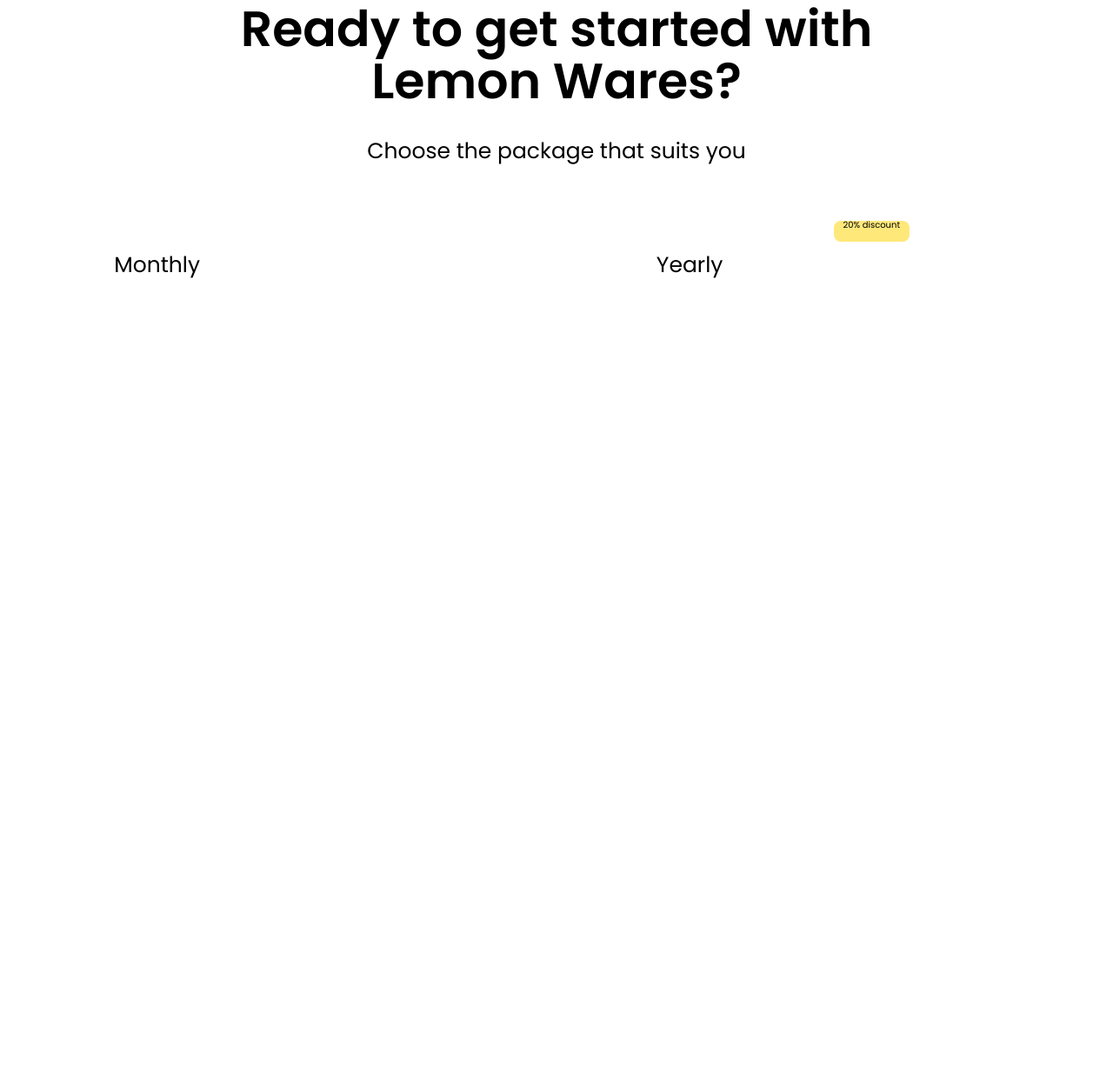
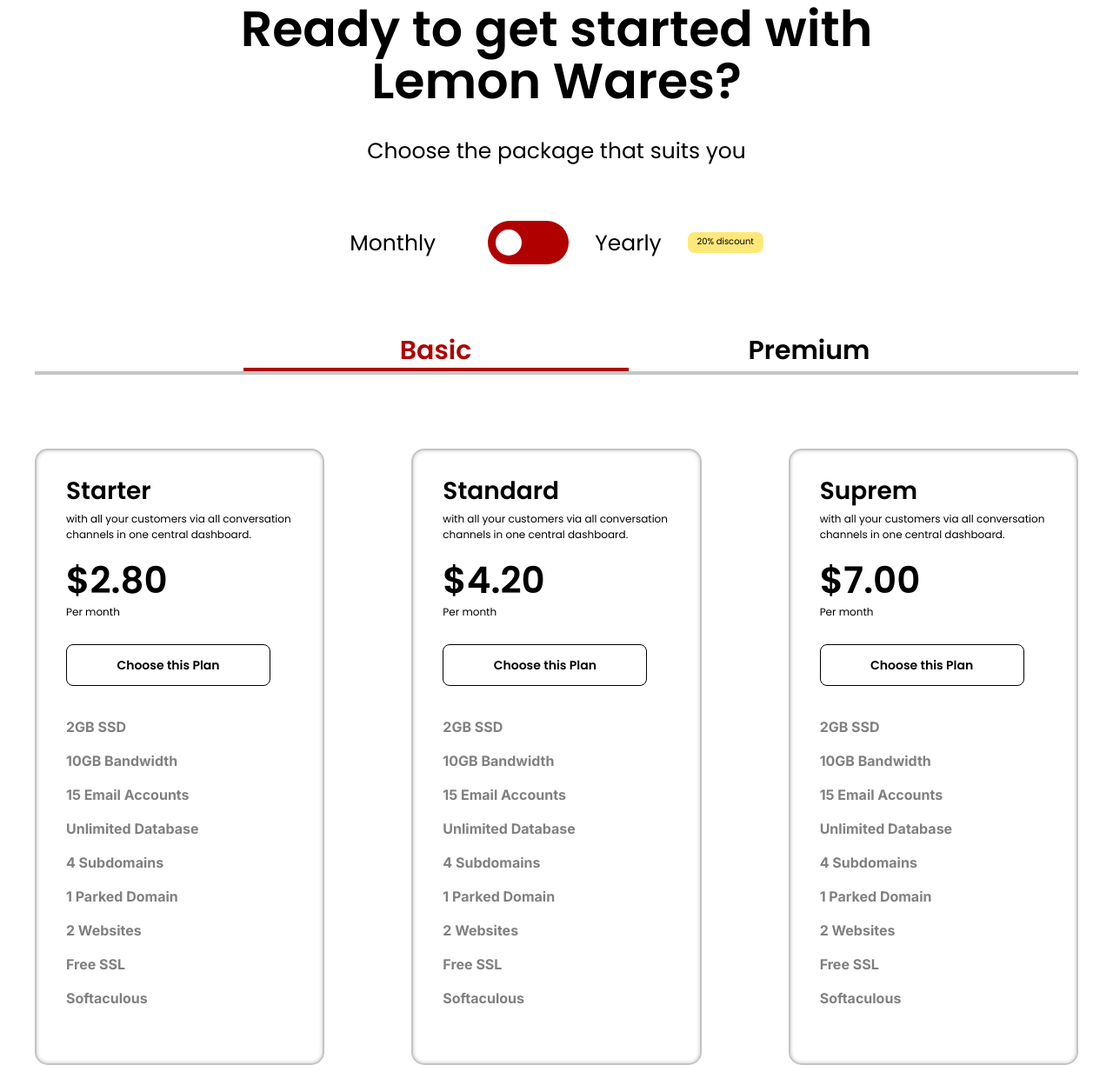
Before and after one commit to Vatrushka20/lemonWares, a plain HTML site: page index.html in a window 1280 px wide. Shown: the part 1504-2729 px from the top of the page at 87% size. Before the commit the page ends 1889 px from the top, so only its background shows below. Drawn offline with Linux system fonts and the light colour scheme.

Commit message:
add new part price

```diff
--- a/index.html
+++ b/index.html
@@ -116,16 +116,86 @@
     </div>
 
     <div class="packages container">
-        <div><h2 class="secondaryTitlePoppins">Ready to get started with
-            <br/>Lemon Wares?</h2>
-            <p class="description">Choose the package that suits you</p>
+        <section class="question">
+            <h2 class="secondaryTitlePoppins">Ready to get started with
+                <br/>Lemon Wares?</h2>
+            <p class="information">Choose the package that suits you</p>
+        </section>
+        <section class="content">
+            <p class="proposal">Monthly</p>
+            <input class="toggle" type="checkbox" id="switch"/><label for="switch">Toggle</label>
+            <p class="proposal">Yearly</p>
+            <p class="discount">20% discount</p>
+        </section>
+    </div>
+
+    <div class="price container">
+        <div class="types">
+            <h3 class="type active">Basic</h3>
+            <h3 class="type">Premium</h3>
         </div>
-        <div class="content">
-            <p class="description">Monthly</p>
-            <button class="toggle"></button>
-            <p class="description">Yearly</p>
-            <p class="text">20% discount</p>
+
+        <div class="plans">
+            <section class="plan">
+                <h3 class="subtitle">Starter</h3>
+                <p class="description">with all your customers via all conversation channels in one central
+                    dashboard.</p>
+                <h3 class="cost">$2.80</h3>
+                <p class="description">Per month</p>
+                <button class="secondaryButton button">Choose this Plan</button>
+                <ul class="items">
+                    <li><p class="item">2GB SSD</p></li>
+                    <li><p class="item">10GB Bandwidth</p></li>
+                    <li><p class="item">15 Email Accounts</p></li>
+                    <li><p class="item">Unlimited Database</p></li>
+                    <li><p class="item">4 Subdomains</p></li>
+                    <li><p class="item">1 Parked Domain</p></li>
+                    <li><p class="item">2 Websites</p></li>
+                    <li><p class="item">Free SSL</p></li>
+                    <li><p class="item">Softaculous</p></li>
+                </ul>
+            </section>
+            <section class="plan">
+                <h3 class="subtitle">Standard</h3>
+                <p class="description">with all your customers via all conversation channels in one central
+                    dashboard.</p>
+                <h3 class="cost">$4.20</h3>
+                <p class="description">Per month</p>
+                <button class="secondaryButton button">Choose this Plan</button>
+                <ul class="items">
+                    <li><p class="item">2GB SSD</p></li>
+                    <li><p class="item">10GB Bandwidth</p></li>
+                    <li><p class="item">15 Email Accounts</p></li>
+                    <li><p class="item">Unlimited Database</p></li>
+                    <li><p class="item">4 Subdomains</p></li>
+                    <li><p class="item">1 Parked Domain</p></li>
+                    <li><p class="item">2 Websites</p></li>
+                    <li><p class="item">Free SSL</p></li>
+                    <li><p class="item">Softaculous</p></li>
+                </ul>
+            </section>
+            <section class="plan">
+                <h3 class="subtitle">Suprem</h3>
+                <p class="description">with all your customers via all conversation channels in one central
+                    dashboard.</p>
+                <h3 class="cost">$7.00</h3>
+                <p class="description">Per month</p>
+                <button class="secondaryButton button">Choose this Plan</button>
+                <ul class="items">
+                    <li><p class="item">2GB SSD</p></li>
+                    <li><p class="item">10GB Bandwidth</p></li>
+                    <li><p class="item">15 Email Accounts</p></li>
+                    <li><p class="item">Unlimited Database</p></li>
+                    <li><p class="item">4 Subdomains</p></li>
+                    <li><p class="item">1 Parked Domain</p></li>
+                    <li><p class="item">2 Websites</p></li>
+                    <li><p class="item">Free SSL</p></li>
+                    <li><p class="item">Softaculous</p></li>
+                </ul>
+            </section>
+
         </div>
+
     </div>
 </main>
 </body>
--- a/styles.css
+++ b/styles.css
@@ -4,9 +4,9 @@
     margin: auto;
 }
 
+
 .primaryTitle {
     font-family: 'Poppins', sans-serif;
-    font-style: normal;
     font-weight: 700;
     font-size: 64px;
     line-height: 78px;
@@ -15,7 +15,6 @@
 
 .secondaryTitlePoppins {
     font-family: 'Poppins', sans-serif;
-    font-style: normal;
     font-weight: 600;
     font-size: 57px;
     line-height: 60px;
@@ -24,7 +23,6 @@
 
 .secondaryTitleInter {
     font-family: 'Inter', sans-serif;
-    font-style: normal;
     font-weight: 800;
     font-size: 48px;
     line-height: 64px;
@@ -252,18 +250,21 @@
     color: #000000;
 }
 
-.packages {
+.packages .question {
     text-align: center;
 }
 
 .packages .content {
-    display: grid;
-    grid-template-columns: 1fr 1fr 1fr 1fr;
-    grid-gap: 25px;
+    display: flex;
+    flex-direction: row;
+    gap: 30px;
+    justify-content: center;
+    align-items: center;
 }
 
-.packages .description {
+.packages .information {
     font-family: 'Poppins', sans-serif;
+    font-style: normal;
     font-weight: 400;
     font-size: 25px;
     line-height: 25px;
@@ -272,19 +273,150 @@
     padding-bottom: 68px;
 }
 
-.packages .content .text {
+.packages .content .proposal {
+
+    font-family: 'Poppins', sans-serif;
+    font-weight: 400;
+    font-size: 25px;
+    line-height: 25px;
+    text-align: center;
+    color: #000000;
+}
+
+.packages .content .discount {
     font-family: 'Poppins', sans-serif;
     font-weight: 500;
     font-size: 10px;
-    line-height: 9px;
+    line-height: 22px;
+    text-align: center;
     color: #000000;
     width: 87px;
     height: 24px;
     background: #FFE87A;
     border-radius: 8px;
+}
+
+
+
+label {
+    cursor: pointer;
+    text-indent: -9999px;
+    width: 93px;
+    height: 50px;
+    background: #B00000;
+    display: block;
+    border-radius: 100px;
+    position: relative;
+}
+
+label:after {
+    content: '';
+    position: absolute;
+    top: 10px;
+    left: 9px;
+    width: 30px;
+    height: 30px;
+    background: white;
+    border-radius: 90px;
+    transition: 0.4s;
+}
+
+input:checked + label {
+    background: #B00000;
+}
+
+input:checked + label:after {
+    left: calc(100% - 5px);
+    transform: translateX(-100%);
+}
+
+
+
+.price .types {
+    display: flex;
+    flex-direction: row;
+    justify-content: center;
+    gap: 138px;
+    font-family: 'Poppins', sans-serif;
+    font-weight: 600;
+    font-size: 30px;
+    line-height: 40px;
+    color: #000000;
+    border-bottom: 4px solid #C4C4C4;
+    /*width: 856px;*/
+}
+
+.price .types .active {
+    border-bottom: 4px solid #B00000;
+    color: #B00000;
+    width: 443px;
     text-align: center;
 }
 
+.price .plans {
+    display: grid;
+    grid-template-columns: 1fr 1fr 1fr;
+    grid-gap: 100px;
+    margin-top: 85px;
+
+}
+
+.price .plans .plan {
+    box-sizing: border-box;
+    border: 2px solid #C4C4C4;
+    box-shadow: inset 0 0 4px rgba(0, 0, 0, 0.25);
+    border-radius: 15px;
+    padding: 34px 29px 48px 34px;
+}
+
+.price .plan .subtitle {
+    font-family: 'Poppins', sans-serif;
+    font-weight: 600;
+    font-size: 28px;
+    line-height: 25px;
+    color: #000000;
+    padding-bottom: 11px;
+}
+
+.price .plan .description {
+    font-family: 'Poppins', sans-serif;
+    font-weight: 400;
+    font-size: 12px;
+    line-height: 18px;
+    color: #000000;
+    padding-bottom: 28px;
+}
+
+.price .plan .cost {
+    font-family: 'Poppins', sans-serif;
+    font-weight: 600;
+    font-size: 42px;
+    line-height: 32px;
+    color: #000000;
+    padding-bottom: 11px;
+}
+
+.price .plans .plan .secondaryButton {
+    width: 235px;
+}
+
+.price .plans .items {
+    font-family: 'Inter', sans-serif;
+    font-weight: 700;
+    font-size: 16px;
+    line-height: 24px;
+    color: #808080;
+    padding-top: 35px;
+}
+
+.price .plans .items .item {
+    padding-bottom: 15px;
+}
+
+
+li {
+    /*list-style-type: checkmark;*/
+}
 
 @media screen and (max-width: 1199px) {
     .container {
```
Also changed, not shown: 1 other file.
